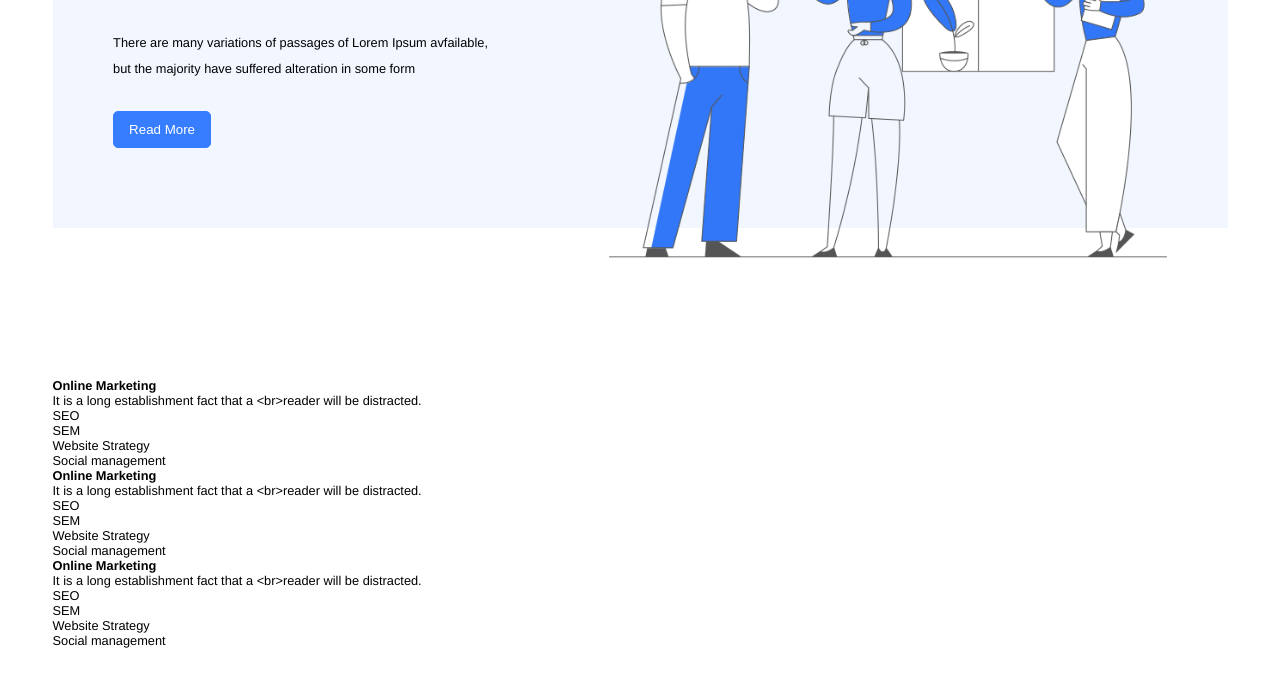
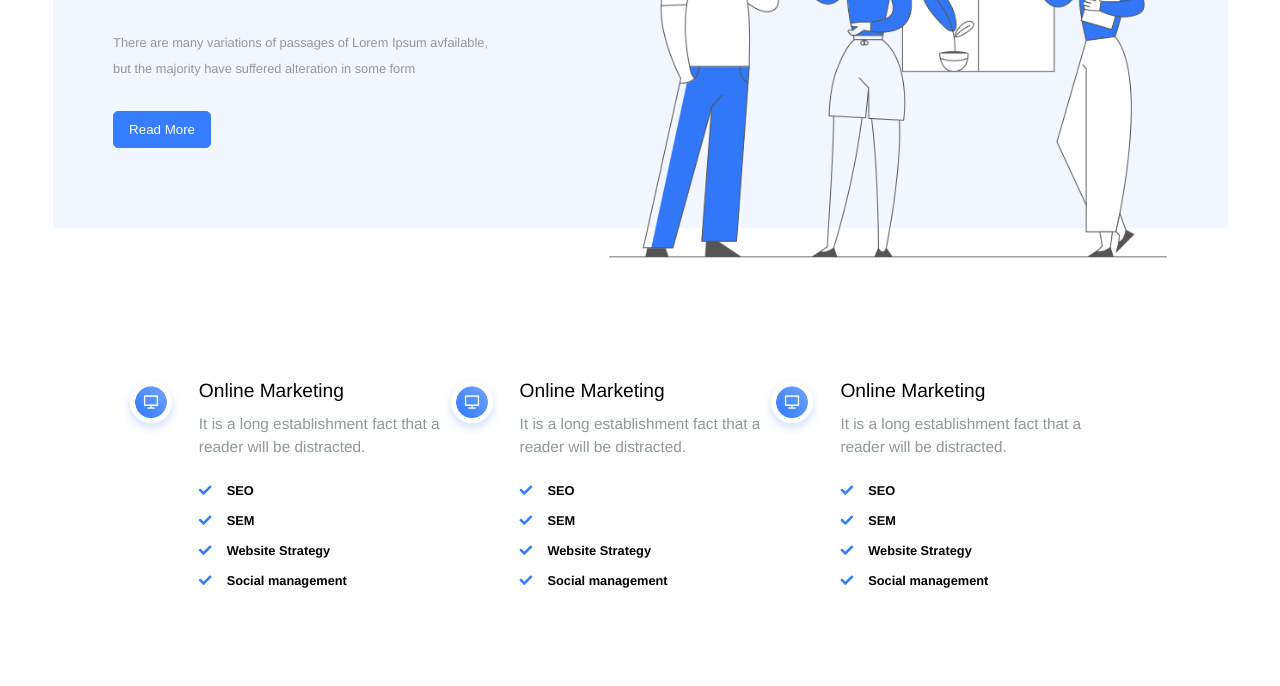
Before and after one commit to matteobuscicchio/proj-html-vuejs, a plain HTML site: page index.html in a window 1280 px wide. Shown: the part 210-896 px from the top of the page. Before the commit the page ends 858 px from the top, so only its background shows below. Drawn offline with nearby package versions, Linux system fonts and the light colour scheme.

Commit message:
aggiunto blocco online marketing

```diff
--- a/assets/css/style.css
+++ b/assets/css/style.css
@@ -82,12 +82,17 @@ li{
 	justify-content: space-between;
 	align-items: baseline;
 }
+.center{
+	display: flex;
+	justify-content: center;
+	align-items: baseline;
+}
 
 
 
 
-
-/* sezione: NAVbar & logo */
+/* HEADER TOP */
+/** sezione: NAVbar & logo */
 nav{
 	margin-bottom: 15px;
 }
@@ -130,12 +135,13 @@ form>.fa-shopping-cart{
 }
 
 
-/* sezione: HEADER */
+
+/* HEADER LOWER */
 /* sezione: Platform & Button */
 .pltf_btn{
 	height: 370px;
 	background-color: #f2f7ff;
-	margin-bottom: 150px;
+	margin-bottom: 50px;
 }
 
 .platform>h1{
@@ -146,6 +152,7 @@ form>.fa-shopping-cart{
 .platform>p{
 	margin-bottom: 30px;
 	line-height: 2em;
+	color:   #8e989f;
 }
 .platform>.button{
 	margin-bottom: 60px;
@@ -160,7 +167,43 @@ form>.fa-shopping-cart{
 }
 
 /* MAIN */
-/* sezione: Online Marketing */
+/* blocco 1: Online Marketing */
+.on_marketing_ul{
+	margin-bottom: 50px;
+}
+
+.on_marketing{
+	margin: 40px;
+}
+.on_marketing > img{
+	width: 60px;
+	position: relative;
+	transform: translate(-130%, 100%);
+}
+.on_marketing > h3{
+	font-weight: 100;
+	font-size: 1.5em;
+}
+.on_marketing > p{
+	color: #8e989f;
+	line-height: 1.5em;
+	font-size: 1.2em;
+	margin-top: 10px;
+	margin-bottom: 25px;
+}
+.on_marketing > span{
+	margin-bottom: 15px;
+	display: block;
+}
+
+span{
+	font-weight: 600;
+}
+
+span > i{
+	margin-right: 15px;
+	color: #377dff;
+}
 /* sezione: Tips&Tricks */
 /* sezione: Popular Features */
 /* sezione: Testimonial */
--- a/assets/js/main.js
+++ b/assets/js/main.js
@@ -4,9 +4,22 @@
 let sofboxApp = new Vue({
     el: '#sofbox',
     data: {
+        // sezione: UTILITY
+        button:{
+            started: 'Get Started',
+            more: 'Read More',
+            feature: 'Explore More Feature',
+            nessage: 'Send Message',
+        },
+        img:{
+            logo:'assets/img/logo.png',
+            jumbotron:'assets/img/jumbotron_2.png',
+            onMarketing: 'assets/img/onMarketing.png',
+            jumbotronTips: 'assets/img/jumbotronTips.jpeg',
+            logoSofbox: 'assets/img/logoesteso.png',
+        },
+        // sezione: NAVbar & logo
         linkIndex: 0,
-        // sezione: NAVbar & logo
-        logo:'assets/img/logo.png',
         navbar:[
             {
                 style: 'active',
@@ -35,27 +48,35 @@ let sofboxApp = new Vue({
             },
         ],
 
-        // sezione: Online Marketing
+        // sezione: Platform & Button
+        platform:[
+            {
+                title: 'The biggest platform <br> for your growth.',
+                description: `There are many variations of passages of Lorem Ipsum avfailable, <br> but the majority have suffered alteration in some form`,
+            },
+        ],
+
+        // blocco 1: Online Marketing
         onlineMarketing: [
             {
-                name: 'Online Marketing',
-                description: `It is a long establishment fact that a <br>reader will be distracted.`,
+                title: 'Online Marketing',
+                description: `It is a long establishment fact that a <br> reader will be distracted.`,
                 seo: 'SEO',
                 sem: 'SEM',
                 strategy: 'Website Strategy',
                 management: 'Social management',
             },
             {
-                name: 'Online Marketing',
-                description: `It is a long establishment fact that a <br>reader will be distracted.`,
+                title: 'Online Marketing',
+                description: `It is a long establishment fact that a <br> reader will be distracted.`,
                 seo: 'SEO',
                 sem: 'SEM',
                 strategy: 'Website Strategy',
                 management: 'Social management',
             },
             {
-                name: 'Online Marketing',
-                description: `It is a long establishment fact that a <br>reader will be distracted.`,
+                title: 'Online Marketing',
+                description: `It is a long establishment fact that a <br> reader will be distracted.`,
                 seo: 'SEO',
                 sem: 'SEM',
                 strategy: 'Website Strategy',
@@ -65,6 +86,7 @@ let sofboxApp = new Vue({
     },
 
     methods: {
+        // sezione: NAVbar & logo
         activeLink: function(index){
             this.linkIndex = index;
             console.log(this.linkIndex);
--- a/index.html
+++ b/index.html
@@ -31,11 +31,11 @@
 					<!-- sezione: NAVbar & logo -->
 					<nav class="space_around">
 
-						<img class="nav_img" :src="logo" alt="logo sofbox">
+						<img class="nav_img" :src="img.logo" alt="sofbox logo">
 
 						<div class="space_between">
 							<ul class="link_ul">
-								<li v-for="(link,linkIndex) in navbar" @click="activeLink(linkIndex)" :class='addClass(linkIndex)'>{{link.section}}</li>
+								<li v-for="(link,linkIndex) in navbar" @click="activeLink(linkIndex)" :class='addClass(linkIndex)' v-html='link.section'></li>
 							</ul>
 
 							<form @submit.prevent="funzioneEsempio(quello,che,vuoi)">
@@ -44,7 +44,7 @@
 									<p class="counter">0</p>
 								</i>
 							</form>
-							<button class="button" type="submit">Get Started</button>
+							<button class="button" type="submit" v-html='button.started'></button>
 						</div>
 					</nav>
 
@@ -55,42 +55,41 @@
 					<!-- sezione: Platform & Button -->
 					<div class="space_around pltf_btn">
 
-						<div class="platform">
-							<h1>The biggest platform<br>for your growth.</h1>
-							<p>There are many variations of passages of Lorem Ipsum avfailable,<br> but the majority have suffered alteration in some form</p>
-							<button class="button" type="submit">Read More</button>
+						<!-- v-for='content in platform' -->
+						<div class="platform"  v-for='content in platform'>
+							<h1 v-html='content.title'></h1>
+							<p v-html='content.description'></p>
+							<button class="button" type="submit" v-html='button.more'></button>
 						</div>
 
 						<div class="jumbotron">
-							<img src="assets/img/jumbotron_2.png" alt="">
+							<img :src="img.jumbotron" alt="Jumbotron">
 						</div>
 					</div>
 				</header>
 
 				<main><!-- qui verrà inserito il contenuto del sito suddiviso in 5 blocchi -->
 
-					<!-- sezione: Online Marketing -->
-					<ul v-for="(text) in onlineMarketing">
-						<li>
-							<h4>{{text.name}}</h4>
-							<p>{{text.description}}</p>
-
-							<ul>
-								<li>{{text.seo}}</li>
-								<li>{{text.sem}}</li>
-								<li>{{text.strategy}}</li>
-								<li>{{text.management}}</li>
-							</ul>
+					<!-- blocco 1: Online Marketing -->
+					<ul class="center on_marketing_ul">
+						<li class="on_marketing"  v-for="content in onlineMarketing">
+							<img :src="img.onMarketing" alt="A simple pc immage">
+							<h3 v-html='content.title'></h3>
+							<p v-html='content.description'></p>
+							<span><i class="fas fa-check"></i>{{content.seo}}</span>
+							<span><i class="fas fa-check"></i>{{content.sem}}</span>
+							<span><i class="fas fa-check"></i>{{content.strategy}}</span>
+							<span><i class="fas fa-check"></i>{{content.management}}</span>
 						</li>
 					</ul>
 
-					<!-- sezione: Tips&Tricks -->
+					<!-- blocco 2: Tips&Tricks -->
 
-					<!-- sezione: Popular Features -->
+					<!-- blocco 3: Popular Features -->
 
-					<!-- sezione: Testimonial -->
+					<!-- blocco 4: Testimonial -->
 
-					<!-- sezione: Latest Posts -->
+					<!-- blocco 5: Latest Posts -->
 				</main>
 
 				<footer><!-- qui verrà inserito il contenuto del footer diviso in due blocchi -->
```
Also changed, not shown: assets/img/jumbotronTips.jpeg (renamed from assets/img/509.jpeg), assets/img/logoesteso.png (renamed from assets/img/35.png), assets/img/onMarketing.png (renamed from assets/img/24.png).
